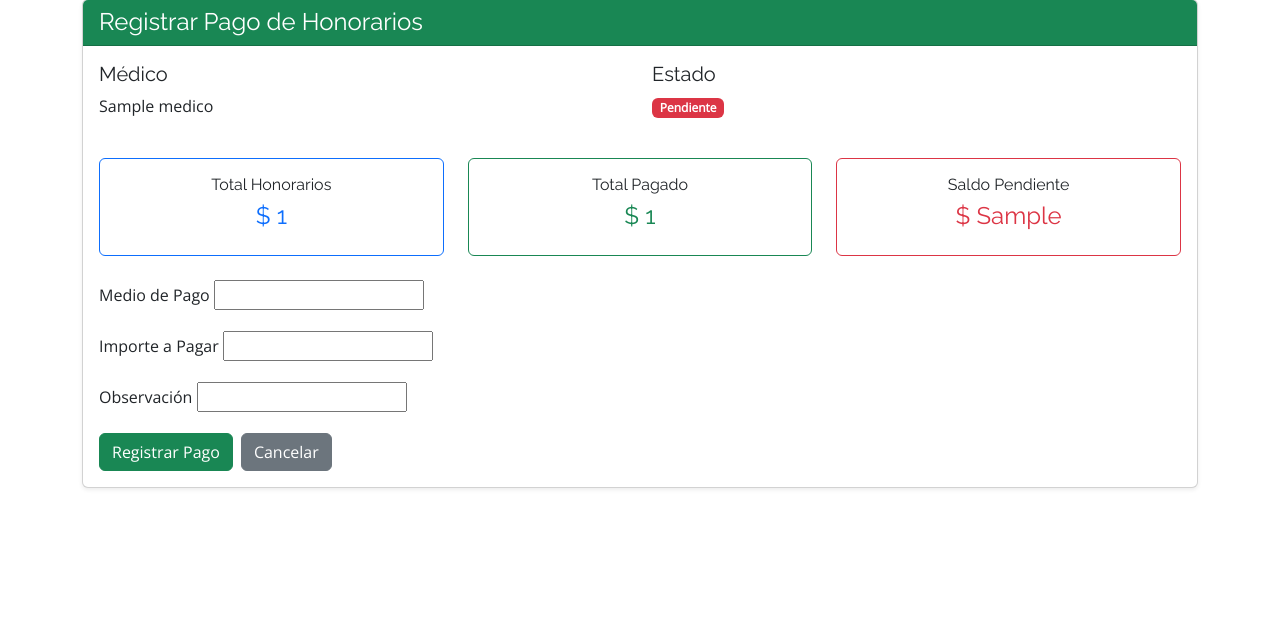
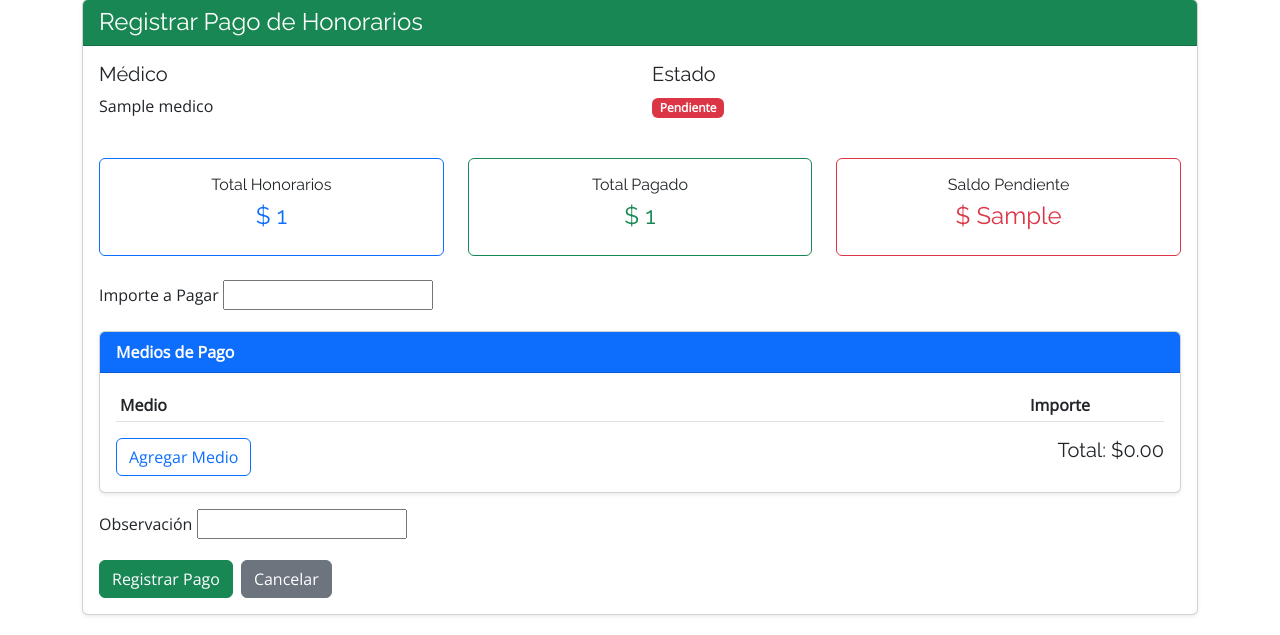
Before and after one commit to Santoni07/SanMartinConsultorio, a Django app: template honorarios/templates/honorarios/registrar_pago_liquidacion.html in a window 1280 px wide. Shown: the part 165-800 px from the top of the page. Run offline with Django 5.2, Linux system fonts and the light colour scheme; the template is opened without the code that fills it: most values are stand-ins (such as "Sample title", 1, 10 or a date in 2020); form fields are guessed from the names that the template uses; lists and menus that the app fills with data are empty; some libraries are stand-ins or nearby versions.

Commit message:
(feat) Cambios en registrar_pago_liquidaciones

```diff
--- a/caja/static/caja/js/registrar_movimiento/registrar_movimiento.js
+++ b/caja/static/caja/js/registrar_movimiento/registrar_movimiento.js
@@ -217,9 +217,7 @@ window.eliminarMedio = function(index){
 function inicializarFormulario(){
 
     const form =
-        document.getElementById(
-            "form_registrar_movimiento"
-        );
+    document.querySelector("form");
 
     if(!form){
         return;
--- a/honorarios/templates/honorarios/registrar_pago_liquidacion.html
+++ b/honorarios/templates/honorarios/registrar_pago_liquidacion.html
@@ -121,16 +121,6 @@
     <div class="mb-3">
 
         <label class="form-label">
-                    Medio de Pago
-                </label>
-
-                {{ form.medio_pago }}
-
-            </div>
-
-            <div class="mb-3">
-
-                <label class="form-label">
             Importe a Pagar
         </label>
 
@@ -138,10 +128,88 @@
 
     </div>
 
+    <div class="card shadow-sm mb-3">
+
+        <div class="card-header bg-primary text-white">
+
+            <strong>
+                Medios de Pago
+            </strong>
+
+        </div>
+
+        <div class="card-body">
+
+            <table
+                class="table table-sm align-middle"
+                id="tabla_medios_pago"
+            >
+
+                <thead>
+
+                    <tr>
+
+                        <th>
+                            Medio
+                        </th>
+
+                        <th class="text-end">
+                            Importe
+                        </th>
+
+                        <th width="70">
+                        </th>
+
+                    </tr>
+
+                </thead>
+
+                <tbody>
+
+                </tbody>
+
+            </table>
+
+            <div class="d-flex justify-content-between">
+
+                <button
+                    type="button"
+                    class="btn btn-outline-primary"
+                    data-bs-toggle="modal"
+                    data-bs-target="#modalMedioPago"
+                >
+
+                    Agregar Medio
+
+                </button>
+
+                <h5 class="mb-0">
+
+                    Total:
+                    <span id="total_medios_pago">
+                        $0.00
+                    </span>
+
+                </h5>
+
+            </div>
+
+        </div>
+
+    </div>
+
+    <input
+        type="hidden"
+        id="medios_pago_json"
+        name="medios_pago_json"
+    >
+
     <div class="mb-3">
 
         <label class="form-label">
+
             Observación
+
         </label>
 
         {{ form.observacion }}
@@ -154,19 +222,132 @@
             type="submit"
             class="btn btn-success"
         >
+
             Registrar Pago
+
         </button>
 
         <a
             href="{% url 'liquidaciones_pendientes' %}"
             class="btn btn-secondary"
         >
+
             Cancelar
+
         </a>
 
     </div>
 
 </form>
+
+<div
+    class="modal fade"
+    id="modalMedioPago"
+    tabindex="-1"
+    aria-hidden="true"
+>
+
+    <div class="modal-dialog modal-dialog-centered">
+
+        <div class="modal-content">
+
+            <div class="modal-header bg-primary text-white">
+
+                <h5 class="modal-title">
+
+                    Agregar Medio de Pago
+
+                </h5>
+
+                <button
+                    type="button"
+                    class="btn-close btn-close-white"
+                    data-bs-dismiss="modal"
+                ></button>
+
+            </div>
+
+            <div class="modal-body">
+
+                <div class="mb-3">
+
+                    <label class="form-label">
+
+                        Medio de Pago
+
+                    </label>
+
+                    <select
+                        id="id_medio_pago"
+                        class="form-select"
+                    >
+
+                        <option value="">
+                            ---------
+                        </option>
+
+                        {% for medio in medios_pago %}
+
+                            <option value="{{ medio.id }}">
+
+                                {{ medio.nombre }}
+
+                            </option>
+
+                        {% endfor %}
+
+                    </select>
+
+                </div>
+
+                <div class="mb-3">
+
+                    <label class="form-label">
+
+                        Importe
+
+                    </label>
+
+                    <input
+                        type="number"
+                        id="importe_medio_pago"
+                        class="form-control"
+                        min="0"
+                        step="0.01"
+                    >
+
+                </div>
+
+            </div>
+
+            <div class="modal-footer">
+
+                <button
+                    class="btn btn-secondary"
+                    data-bs-dismiss="modal"
+                >
+
+                    Cancelar
+
+                </button>
+
+                <button
+                    type="button"
+                    id="btn_agregar_medio_pago"
+                    class="btn btn-primary"
+                >
+
+                    Agregar
+
+                </button>
+
+            </div>
+
+        </div>
+
+    </div>
+
+</div>
 
     </div>
 
@@ -174,5 +355,7 @@
 
 
 </div>
+{% load static %}
 
+<script src="{% static 'caja/js/registrar_movimiento.js' %}"></script>
 {% endblock %}
```
Also changed, not shown: honorarios/forms.py (+0 -10 lines), honorarios/views.py (+79 -5 lines). Lines whose indentation alone changed are shown as unchanged.
